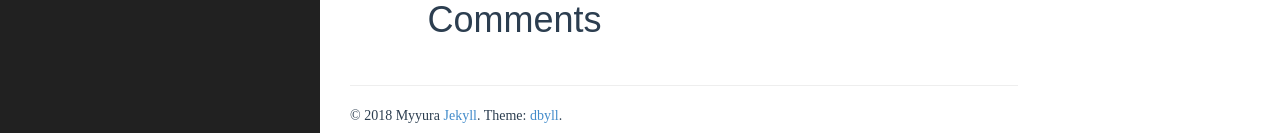
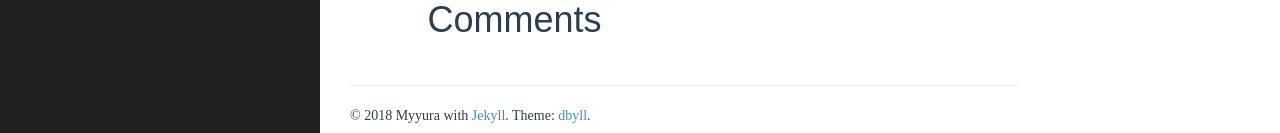
Before and after one commit to Myyura/myyura.github.io, a Jekyll site: the page built from _posts/mathematics/2018-7-8-myyura-mini-1.md, in a window 1280 px wide and 900 px high, scrolled down 5923 px. Shown: the part 764-897 px from the top of the window. Built offline with Jekyll 4.4.1, drawn with Linux system fonts in a browser that asks for light colours; formulas are drawn with MathJax 3; a script that is not in the unit is left out; comment, search, counter and statistics services are not loaded.

Commit message:
Fix some errors

```diff
--- a/_includes/default.html
+++ b/_includes/default.html
@@ -59,9 +59,9 @@
 		<!-- Collect the nav links, forms, and other content for toggling -->
 		<div class="collapse navbar-collapse" id="bs-example-navbar-collapse-1">
 			<ul class="nav navbar-nav">
-				<li class="active"><a href="{{ site.BASE_PATH }}/">首页</a></li>
-				<li><a href="{{ site.BASE_PATH}}/{{ site.categories_path }}">分类</a></li>
-				<li><a href="{{ site.BASE_PATH}}/{{ site.tags_path }}">标签</a></li>
+				<li class="active"><a href="{{ site.BASE_PATH }}/">Home</a></li>
+				<li><a href="{{ site.BASE_PATH}}/{{ site.categories_path }}">Category</a></li>
+				<li><a href="{{ site.BASE_PATH}}/{{ site.tags_path }}">Tags</a></li>
 			</ul>
 		</div><!-- /.navbar-collapse -->
 	</nav>
--- a/_includes/post.html
+++ b/_includes/post.html
@@ -99,7 +99,7 @@
     <footer>
         <hr/>
         <p>
-             &copy; {{ site.time | date: '%Y' }} {{ site.author.name }} <a href="http://jekyllrb.com/">Jekyll</a>. Theme: <a href="https://github.com/dbtek/dbyll">dbyll</a>.
+             &copy; {{ site.time | date: '%Y' }} {{ site.author.name }} with <a href="http://jekyllrb.com/">Jekyll</a>. Theme: <a href="https://github.com/dbtek/dbyll">dbyll</a>.
         </p>
     </footer>
 </div>
```
